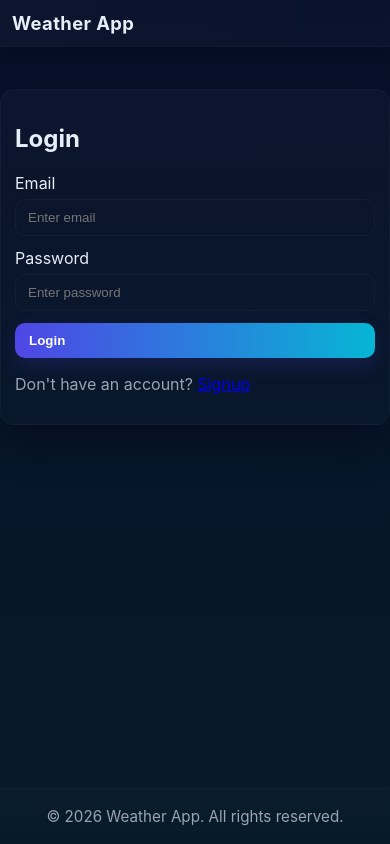
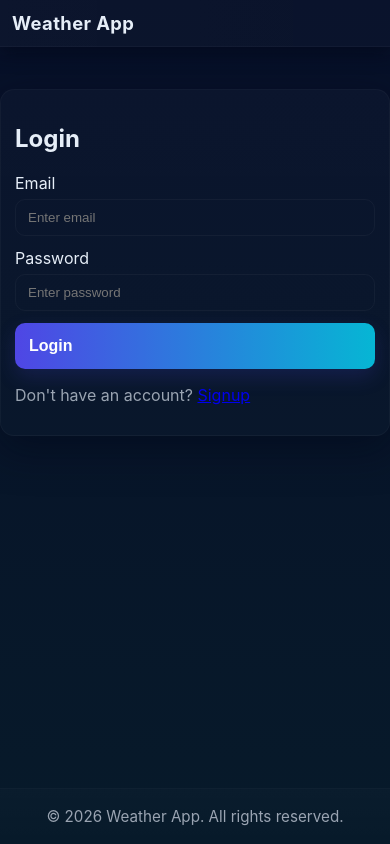
Before and after one commit to Bala-self/weather_find_react, a React (Vite) app: page / in a window 390 px wide. Built offline with nearby package versions, Linux system fonts and the light colour scheme; no server answers.

Commit message:
Update index.css

```diff
--- a/src/index.css
+++ b/src/index.css
@@ -318,3 +318,28 @@ html,body,#root{
   .container{padding:12px}
   .login-container,.signup-container{padding:14px}
 }
+
+@media (max-width:520px){
+
+  .search-row{
+    flex-direction: column;
+    align-items: stretch;
+    gap: 10px;
+  }
+
+  .search-input{
+    width: 100%;
+    font-size: 16px; /* prevents zoom on iOS */
+    padding: 14px;
+  }
+
+  .btn{
+    width: 100%;
+    padding: 14px;
+    font-size: 1rem;
+  }
+
+  .dropdown{
+    max-width: 100%;
+  }
+}
```
